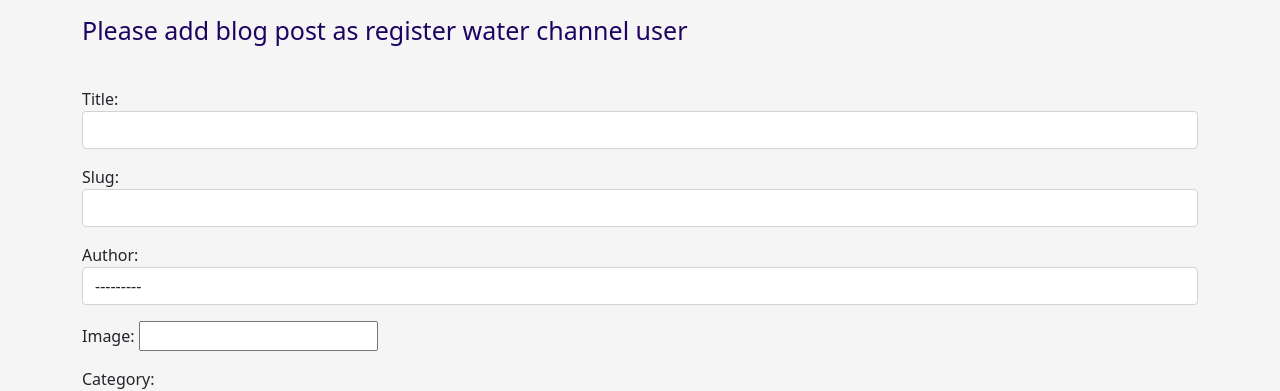
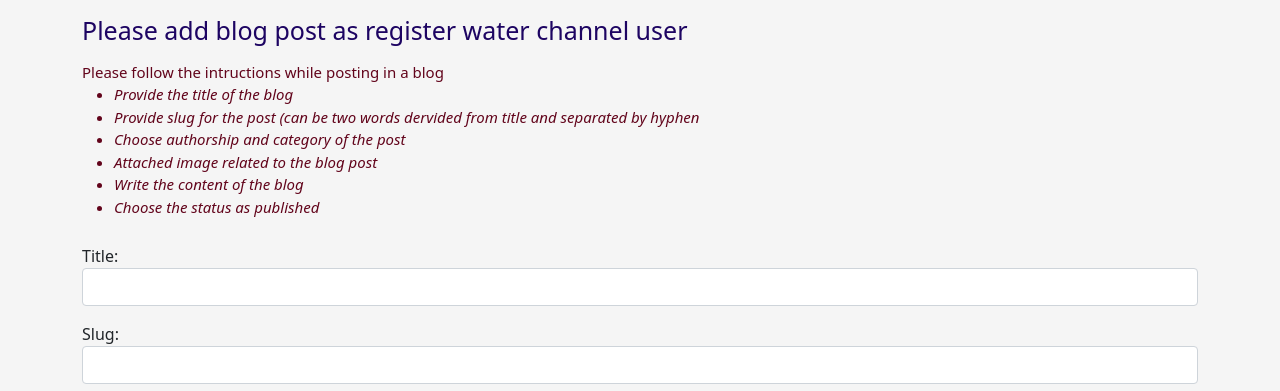
Before and after one commit to dhakal79/Portfolio-project-MS4, a Django app: page /add_post/ in a window 1280 px wide. Shown: the part 56-447 px from the top of the page. Run offline with Django 4.2, Linux system fonts and the light colour scheme; the visitor is signed in with stand-in values (Sample User, id 1); data comes from the database, SQL or seed files in the repository.

Commit message:
add css style to all pages

```diff
--- a/blog/templates/add_post_page.html
+++ b/blog/templates/add_post_page.html
@@ -1,11 +1,18 @@
 {% extends 'base.html' %}
 {% block content %}
 {% if user.is_authenticated %}
-<h2 class ="add-post">Please add blog post as register water channel user
-</h2>
-<h3 class ="instruction">
-
-</h3>
+<h2 class ="add-post">Please add blog post as register water channel user</h2>
+<h3 class ="instruction"> Please follow the intructions while posting in a blog</h3>
+<ul class ="instruction">
+  <em>
+    <li>Provide the title of the blog</li>
+    <li>Provide slug for the post (can be two words dervided from title and separated by hyphen</li>
+    <li>Choose authorship and category of the post</li>
+    <li>Attached image related to the blog post</li>
+    <li>Write the content of the blog</li>
+    <li>Choose the status as published</li>
+  </em>
+</ul>
 <br/>
 <div class="form-group">
   <form method="POST" enctype="multipart/form-data">
--- a/static/style.css
+++ b/static/style.css
@@ -35,3 +35,26 @@ body{
     padding-bottom: 10px;
     color: #1d0462;
 }
+.instruction{
+    font-size: 15px;
+    color: #62041b;
+    margin-bottom: 2px;
+}
+
+  /* Add post page */
+
+
+  .add-category{
+    font-size: 25px;
+    padding-top: 15px;
+    padding-bottom: 10px;
+    color: #1d0462;
+  }
+
+  /* Edit post page */
+  .update-post{
+    font-size: 25px;
+    padding-top: 15px;
+    padding-bottom: 10px;
+    color: #1d0462;
+  }
```
Also changed, not shown: blog/templates/add_category_page.html (+8 -2 lines), blog/templates/delete_post.html (+8 -2 lines), blog/templates/edit_post.html (+8 -2 lines).
